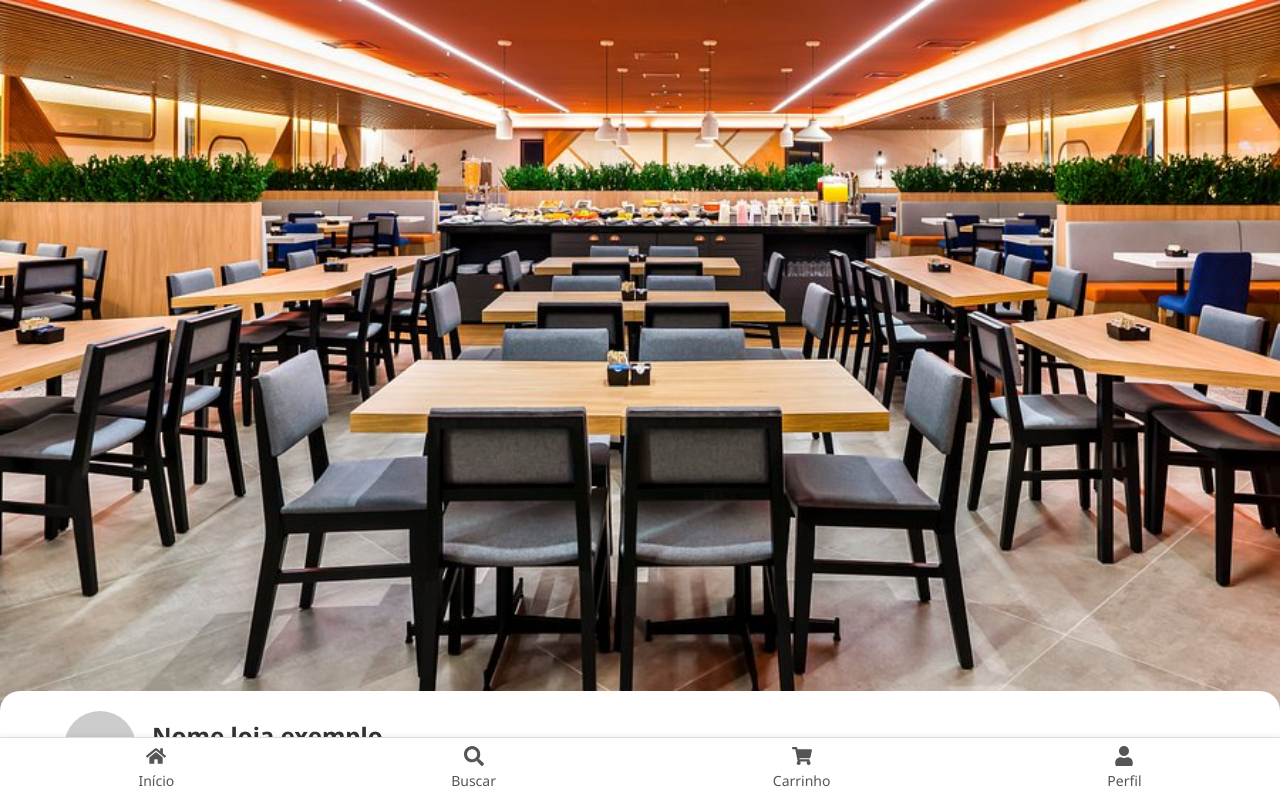
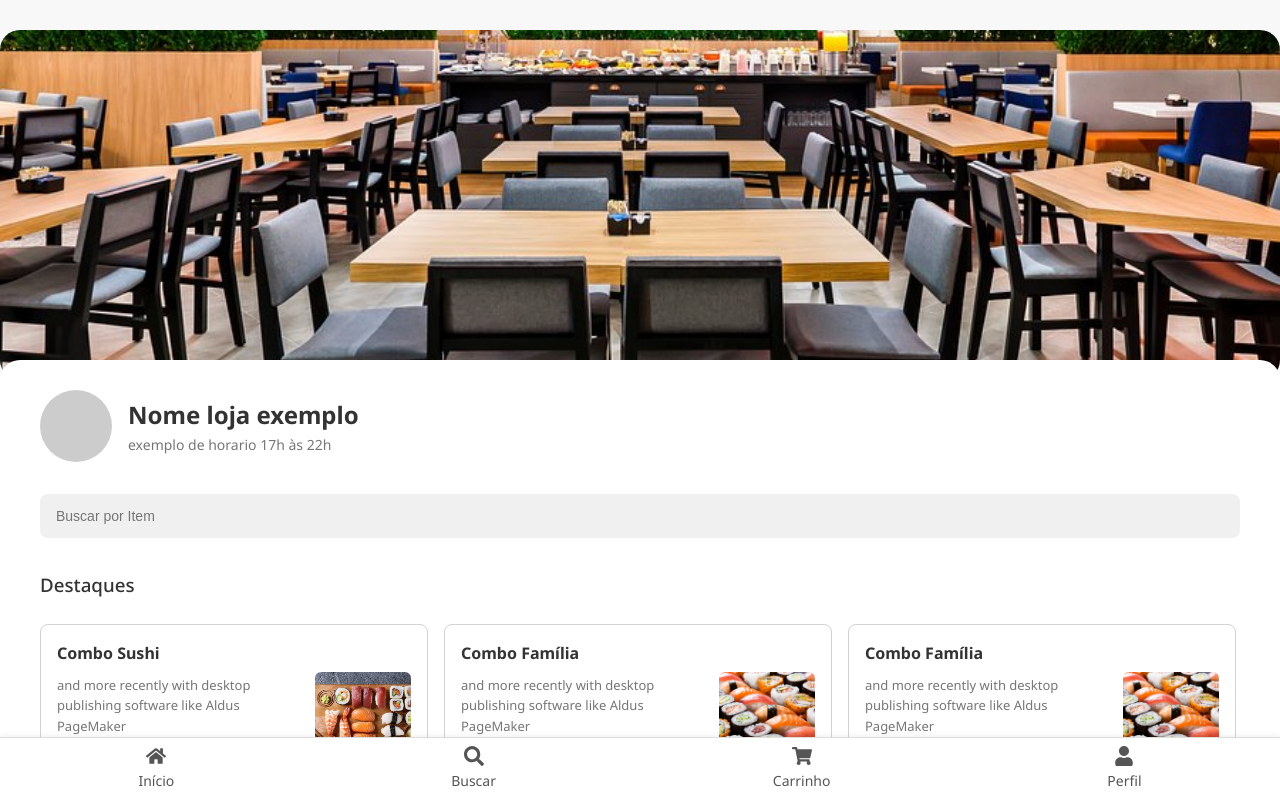
Before and after one commit to CAdagoberto/linkafood, a React (Vite) app: page / in a window 1280 px wide. Shown: the top 798 px of the page. Built offline with nearby package versions, Linux system fonts and the light colour scheme.

Commit message:
Ajuste no css

```diff
--- a/src/App.css
+++ b/src/App.css
@@ -8,25 +8,12 @@
 /* Tablets (>=768px) */
 @media (min-width: 768px) {
   .container {
-    padding: 0 20px;
+    width: 80% !important;
+    padding: 0;
   }
 }
 
-/* Desktop (>=1024px) */
-@media (min-width: 1024px) {
-  .container {
-    max-width: 1200px;
-    padding: 0 24px;
-  }
-}
 
-/* Telas muito grandes (>=1440px) */
-@media (min-width: 1440px) {
-  .container {
-    max-width: 1400px;
-    padding: 0 32px;
-  }
-}
 
 /* Header */
 .header {
@@ -37,7 +24,21 @@
 
 .header img {
   width: 100%;
+  height: 100%;
   display: block;
+  object-fit: cover;
+
+}
+
+@media (min-width: 760px) {
+  .header {
+    margin-top: 30px;
+    height: 350px;
+  }
+
+  .header img {
+    border-radius: 20px;
+  }
 }
 
 
@@ -52,14 +53,16 @@
 
 
 .bodyContainer {
-  padding-top: 20px;
+  padding: 16px;
   display: flex;
   flex-direction: column;
   gap: 32px;
   padding-bottom: 80px;
+  margin-bottom: 20px;
 }
 
- .valor {
-  font-weight: 700;
-  color: #1a7f37;
+@media (min-width: 760px) {
+  .bodyContainer {
+    padding: 30px 40px;
+  }
 }
--- a/src/components/Produtos/ProdutoItem.jsx
+++ b/src/components/Produtos/ProdutoItem.jsx
@@ -7,7 +7,7 @@ export function ProdutoItem({ titulo, desc, qtdPessoas, valorProd, img, id }) {
         <h4>{titulo}</h4>
         <p>{desc}</p>
         <p className={styles.qtdPessoas}>Serve {qtdPessoas} Pessoas</p>
-        <h4 className={styles.valor}>R$ {valorProd}</h4>
+        <h4 className="valor">R$ {valorProd}</h4>
       </div>
       <div className={styles.itemImg}>
         <img src={img ?? "/assets/img/pratos/sushi.jpg"} alt={titulo} />
--- a/src/index.css
+++ b/src/index.css
@@ -45,3 +45,8 @@ a {
   text-decoration: none;
   color: inherit;
 }
+
+ .valor {
+  font-weight: 700;
+  color: #1a7f37;
+}
--- a/src/pages/HomePage.jsx
+++ b/src/pages/HomePage.jsx
@@ -65,7 +65,7 @@ export default function HomePage() {
                 </div>
 
                 <div className="bodyApp">
-                  <div className="container bodyContainer">
+                  <div className="bodyContainer">
                     {/* header loja */}
                     <HeaderLoja nomeLoja={"Nome loja exemplo"} horarioFunc={"exemplo de horario 17h às 22h"}/>
 
--- a/src/pages/ProdutoPage.jsx
+++ b/src/pages/ProdutoPage.jsx
@@ -47,7 +47,7 @@ export default function ProdutoPage() {
       </div>
 
       <div className="bodyApp">
-        <div className="container bodyContainer">
+        <div className="bodyContainer">
 
           <h3>{produto.titulo}</h3>
           <p>{produto.descricao}</p>
```
